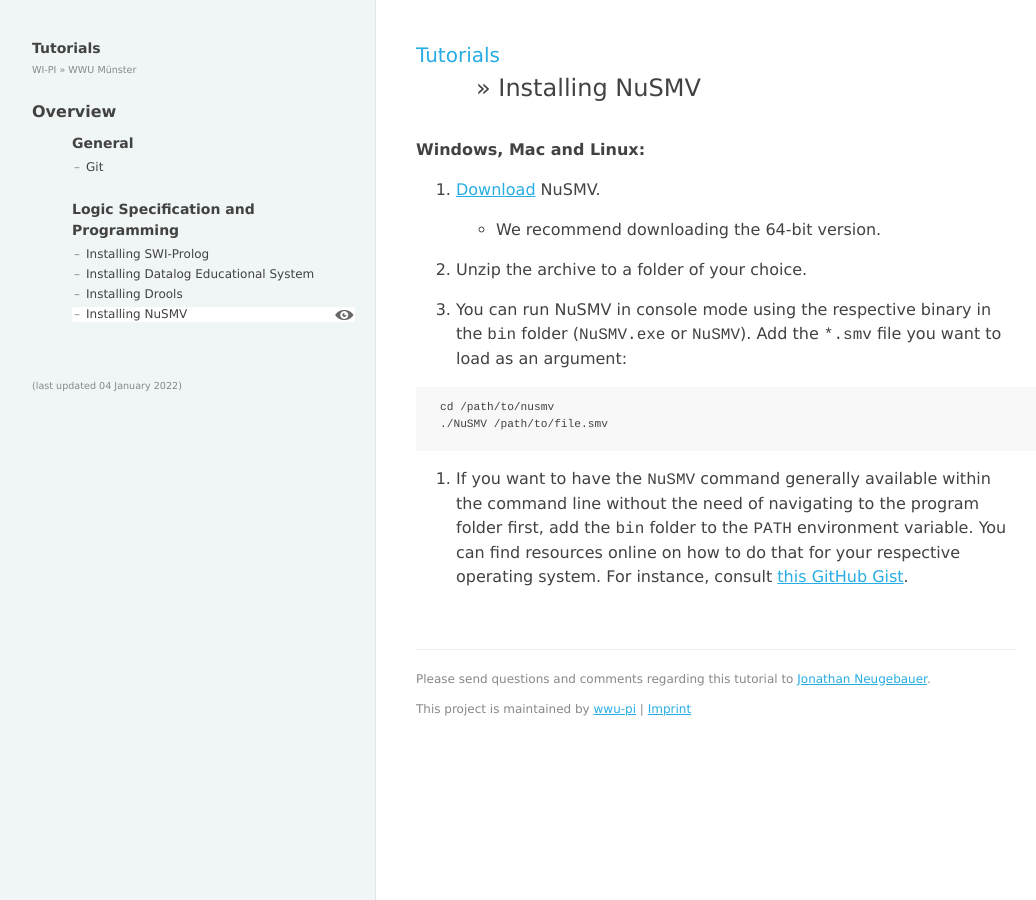
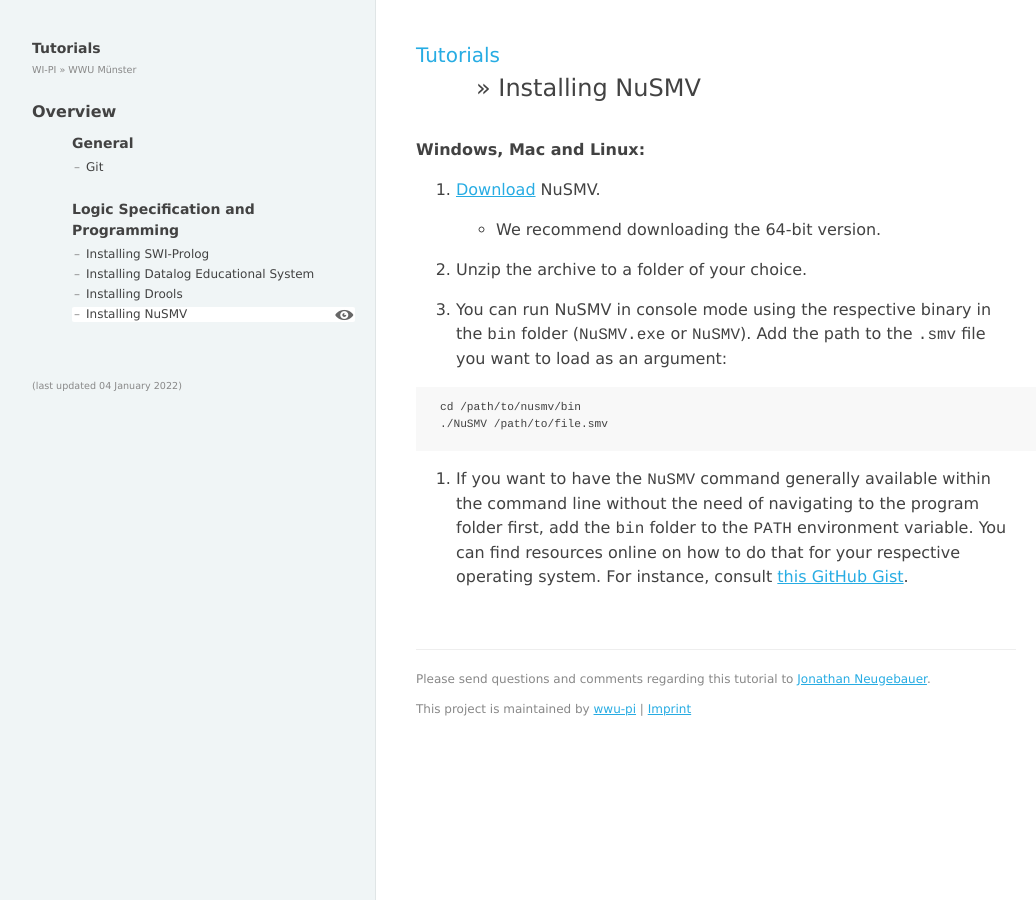
Before and after one commit to wwu-pi/tutorials, a Jekyll site: the page built from lectures/lsp/040_install_nusmv.md, in a window 1280 px wide. Shown: the whole page, without its empty margins (8-1044 px from the left). Built offline with Jekyll 4.4.1, drawn with Linux system fonts in a browser that asks for light colours.

Commit message:
Update NuSMV guide

````diff
--- a/lectures/lsp/040_install_nusmv.md
+++ b/lectures/lsp/040_install_nusmv.md
@@ -12,10 +12,10 @@
 2. Unzip the archive to a folder of your choice.
 
 3. You can run NuSMV in console mode using the respective binary in the `bin` folder (`NuSMV.exe` or `NuSMV`). Add the
-   `*.smv` file you want to load as an argument:
+   path to the `.smv` file you want to load as an argument:
 
 ```
-cd /path/to/nusmv
+cd /path/to/nusmv/bin
 ./NuSMV /path/to/file.smv
 ```
 
````
